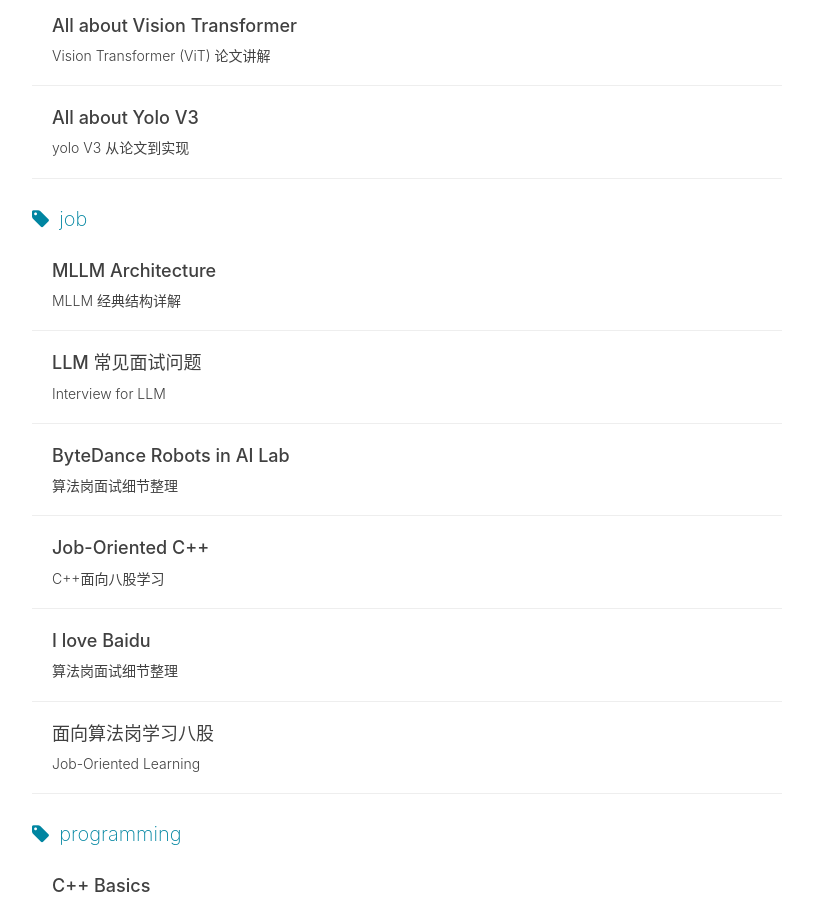
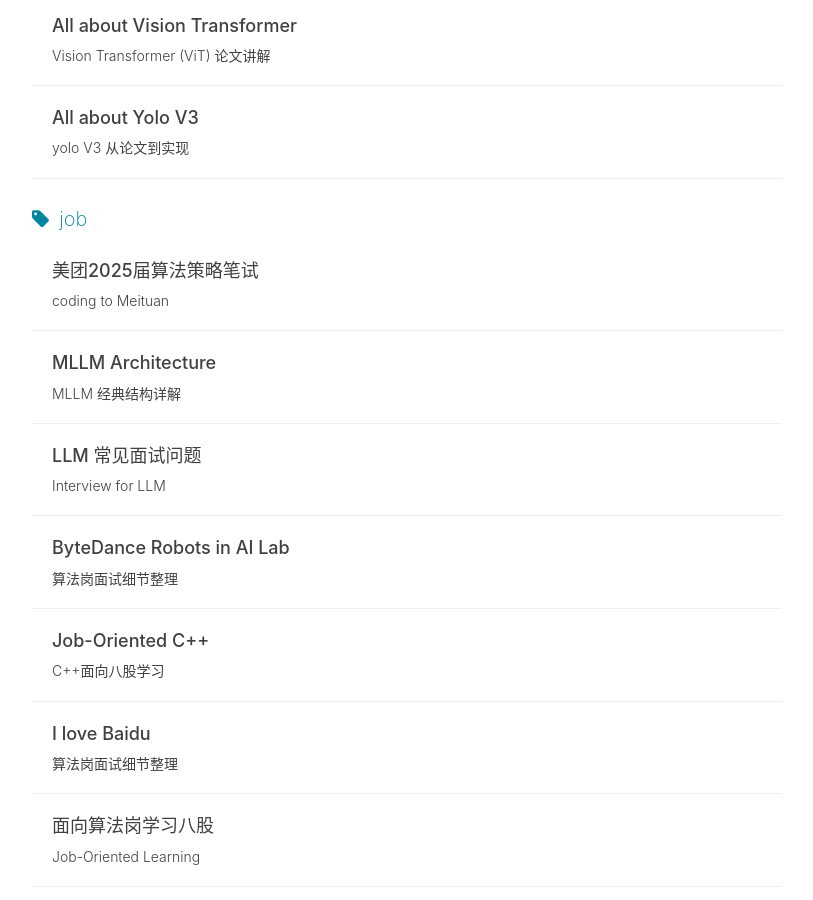
Before and after one commit to KylinC/KylinC.github.io, a Jekyll site: the page built from tags.html, in a window 1280 px wide and 900 px high, scrolled down 9009 px. Shown: the whole window, without its empty margins (233-1046 px from the left). Built offline with Jekyll 4.4.1, drawn with Linux system fonts in a browser that asks for light colours; nearby versions of some CDN libraries; comment, search, counter and statistics services are not loaded; some of the changed lines change nothing that is shown.

Commit message:
update meituan

````diff
--- /dev/null
+++ b/_posts/2024-03-09-MeituanCoding.md
@@ -0,0 +1,222 @@
+---
+dlayout:    post
+title:      美团2025届算法策略笔试
+subtitle:   coding to Meituan
+date:       2024-03-09
+author:     Kylin
+header-img: img/bg_NLPseg.jpg
+catalog: true
+tags:
+    - job
+---
+
+
+
+[TOC]
+
+### 3.9 算法策略
+
+#### Q1
+
+
+
+MT 是美团的缩写，因此小美很喜欢这两个字母。现在小美拿到了一个仅由大写字母组成字符串，她可以最多操作k次，每次可以修改任意一个字符。小美想知道，操作结束后最多共有多少个'M' 和'T' 字符?
+**输入**
+输入两个正整数n和k，代表字符串长度和操作次数第二行输入一个长度为n的、仅由大写字母组成的字符串。
+
+**约束条件**
+
+1≤k≤n≤10^5
+
+**输出描述**
+
+输出操作结束后最多共有多少个'M' 和'T'字符
+
+**示例 1**
+
+**输入**
+
+```
+5 2
+MTUAN
+```
+
+**输出**
+
+```
+4
+```
+
+**说明**
+
+修改第三个和第五个字符，形成的字符串为 MTTAM，这样共有4个'M'和'T'
+
+
+
+#### Q2
+
+**题目描述**
+小美拿到了一个由正整数组成的数组，但其中有一些元素是未知的(用0来表示)。现在小美想知道，如果那些未知的元素在区间[l,r]范围内随机取值的话，数组所有元素之和的最小值和最大值分别是多少?共有q次询问。
+
+**输入描述**
+第一行输入两个正整数n和 q，代表数组大小和询问次数。
+第二行输入 n个整数 ai，其中如果输入的ai为0，那么说明ai是未知的。
+接下来的 q行，每行输入两个正整数 l 和r，代表一次询问。
+
+**约束条件**
+1≤n,q≤10^5
+0≤a_i≤10^9
+1≤l≤r≤10^9
+
+**输出描述**
+输出 q行，每行输出两个正整数，代表所有元素之和的最小值和最大值。
+
+**示例 1**
+
+**输入**
+
+```
+3 2
+10 3
+1 2
+4 4
+```
+
+**输出**
+
+```
+5 6
+8 8
+```
+
+**说明**
+
+只有第二个元素是未知的。第一次询问，数组最小的和是1+1=3=5，最大的和是1+2+3=6
+
+第二次询问，显然数组的元素和必然为 8
+
+
+
+#### Q3
+
+**题目描述**
+小美拿到了一个 nxn 的矩阵，其中每个元素是0或者1。小美认为一个矩形区域是完美的，当且仅当该区域内0的数量恰好等于1的数量。现在，小美希望你回答有多少个ixi的完美矩形区域。你需要回答1≤i≤n的所有答案。
+**输入描述**
+第一行输入一个正整数 n，代表矩阵大小。
+接下来的 n行，每行输入一个长度为n的 01串，用来表示矩阵
+**约束条件**
+1≤n≤200
+**输出描述**
+输出n行，第i行输出 ixi的完美矩形区域的数量。
+**示例 1**
+**输入**
+
+```
+4
+1010
+0101
+1100
+0011
+```
+
+**输出**
+
+```
+0
+7
+0
+1
+```
+
+
+
+#### Q4
+
+**题目描述**
+小美拿到了一个大小为n的数组，她希望删除一个区间后，，使得剩余所有元素的乘积未尾至少有k个0。小美想知道，一共有多少种不同的删除方案?
+
+**输入描述**
+第一行输入两个正整数n和 k。
+第二行输入n个正整数 ai，代表小美拿到的数组。
+
+**约束条件**
+1≤n,k≤10^5
+1≤ai≤10^9
+
+**输出描述**
+一个整数，代表删除的方案数。
+
+**示例 1**
+**输入**
+
+```
+5 2
+2 5 3 4 20
+```
+
+**输出**
+
+```
+4
+```
+
+**说明**
+
+第一个方案，删除 [3]。
+第二个方案，删除 [4]。
+第三个方案，删除 [3,4]。
+第四个方案，删除[2]。
+
+
+
+#### Q5
+
+**题目描述**
+
+小美认为，在人际交往中，随着时间的流逝，朋友的关系也会慢慢变淡，最终朋友关系就会淡忘。现在初始有一些朋友关系，存在一些事件会导致两个人淡忘了他们的朋友关系。小美想知道某一时刻中，某两人是否可以通过朋友介绍互相认识。
+事件共有 2 种:
+1.1uv:代表编号u的人和编号v的人淡忘了他们的朋友关系
+2.2uv:代表小美查询编号u的人和编号v的人是否能通过朋友介绍互相认识。
+注:介绍可以有多层，比如2号把1号介绍给3号，然后3号再把1号介绍给4号，这样1号和4号就认识了。
+
+**输入描述**
+第一行输入三个正整数 n,m,q，代表总人数，初始的朋友关系数量，发生的事件数量。
+接下来的 m 行，每行输入两个正整数 u,v，代表初始编号u的人和编号v的人是朋友关系。
+接下来的 q行，每行输入三个正整数 op,u,v，含义如题目描述所述。
+
+**约束条件**
+1≤n≤10^9
+1≤m,q≤10^5
+1≤u,v≤n
+1≤op≤2
+保证至少存在一次查询操作。
+
+**输出描述**
+对于每次2号操作，输出一行字符串代表查询的答案。如果编号u的人和编号心的人器涵过朋友介绍互治认识,则输出"Yes"。否则输出"No"。
+
+**示例 1**
+**输入**
+
+```
+5 3 5
+1 2
+2 3
+4 5
+1 1 5
+2 1 3
+2 1 4
+1 1 2
+2 1 3
+```
+
+**输出**
+
+```
+Yes
+NO
+NO
+```
+
+**说明**
+第一次事件，1号和5号本来就不是朋友，所以无事发生第二次事件是询问，1号和3号可以通过2号的介绍认识。第三次事件是询问，显然1号和4号无法互相认识。第四次事件，1号和2号淡忘了。
+第五次事件，此时1号无法再经过 2号和3号互相认识了。
````
Also changed, not shown: _posts/2024-01-14-LLMinterview.md (+0 -1 lines).
